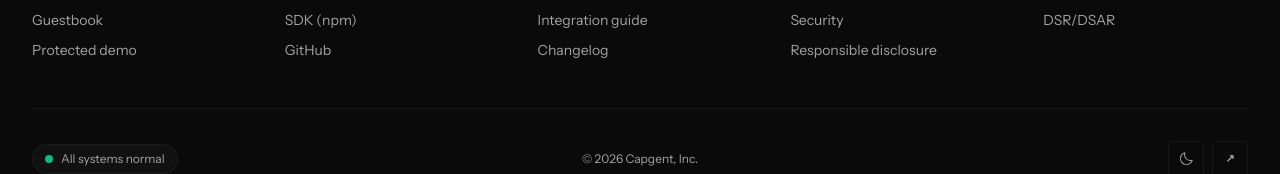
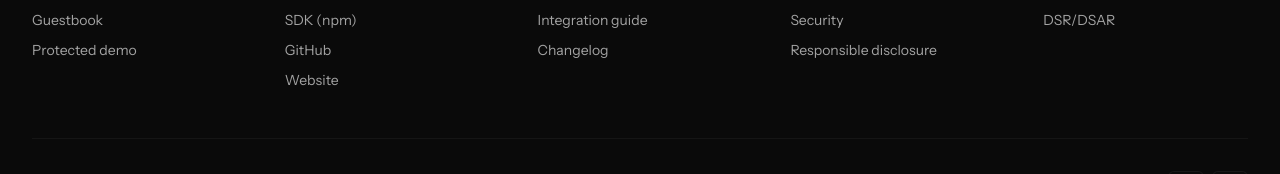
Before and after one commit to piyushdhoka/Capgent, a Next.js app in the folder apps/web/: page / in a window 1280 px wide. Shown: the part 2821-2995 px from the top of the page. Built offline with nearby package versions, Linux system fonts and the light colour scheme; no server answers.

Commit message:
Update README and footer links to include project website and correct GitHub URLs. Enhance SDK README with a centered layout and additional project information.

```diff
--- a/apps/web/app/layout.tsx
+++ b/apps/web/app/layout.tsx
@@ -51,7 +51,8 @@ const FOOTER_PRODUCT = [
 const FOOTER_DEV = [
   { href: "/docs", label: "Documentation" },
   { href: "https://www.npmjs.com/package/capgent-sdk", label: "npm", external: true },
-  { href: "https://github.com", label: "GitHub", external: true },
+  { href: "https://github.com/piyushdhoka/Capgent", label: "GitHub", external: true },
+  { href: "https://capgent.vercel.app", label: "Website", external: true },
 ]
 
 export default async function RootLayout({ children }: { children: ReactNode }) {
--- a/apps/web/components/layout/SiteFooter.tsx
+++ b/apps/web/components/layout/SiteFooter.tsx
@@ -25,7 +25,8 @@ const GROUPS: FooterGroup[] = [
       { href: "/docs", label: "Docs" },
       { href: "/projects", label: "Projects" },
       { href: "https://www.npmjs.com/package/capgent-sdk", label: "SDK (npm)", external: true },
-      { href: "https://github.com", label: "GitHub", external: true },
+      { href: "https://github.com/piyushdhoka/Capgent", label: "GitHub", external: true },
+      { href: "https://capgent.vercel.app", label: "Website", external: true },
     ],
   },
   {
@@ -137,13 +138,13 @@ export function SiteFooter() {
           </Link>
 
           <div className="flex items-center gap-2">
-            <SocialIcon href="https://www.linkedin.com" label="LinkedIn">
+            <SocialIcon href="https://www.linkedin.com/in/piyushdhoka27" label="LinkedIn">
               <LinkedinLogo className="h-4 w-4" />
             </SocialIcon>
-            <SocialIcon href="https://x.com" label="X">
+            <SocialIcon href="https://x.com/piyush_dhoka27" label="X">
               <XLogo className="h-4 w-4" />
             </SocialIcon>
-            <SocialIcon href="https://github.com" label="GitHub">
+            <SocialIcon href="https://github.com/piyushdhoka" label="GitHub">
               <GithubLogo className="h-4 w-4" />
             </SocialIcon>
           </div>
```
Also changed, not shown: 2 other files (tests, documents, lock files or other folders).
